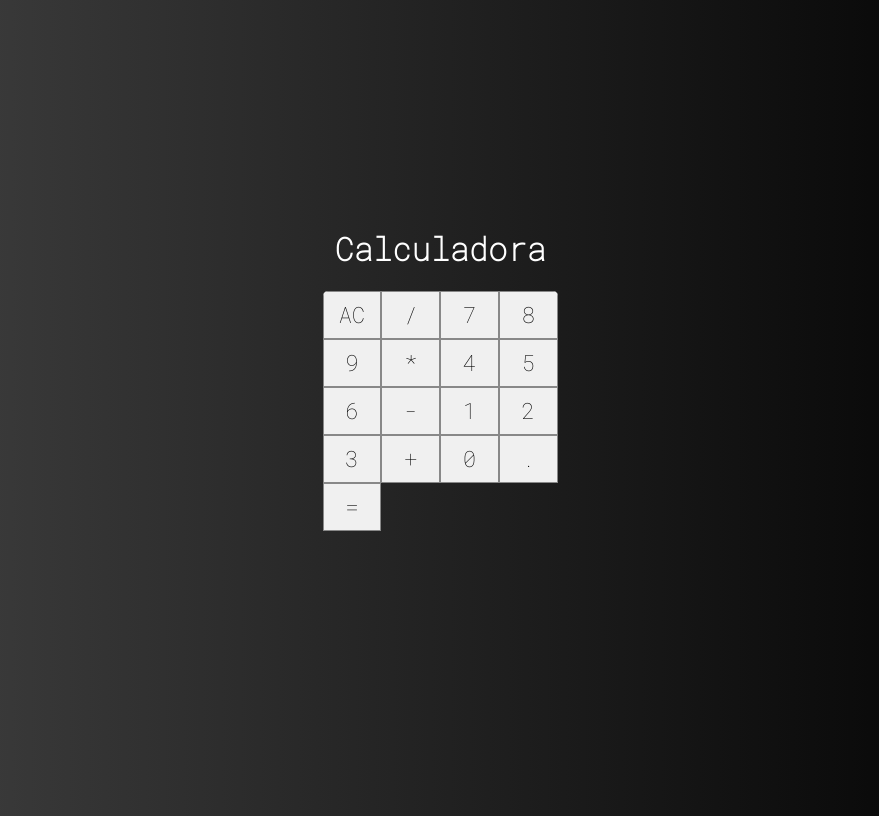
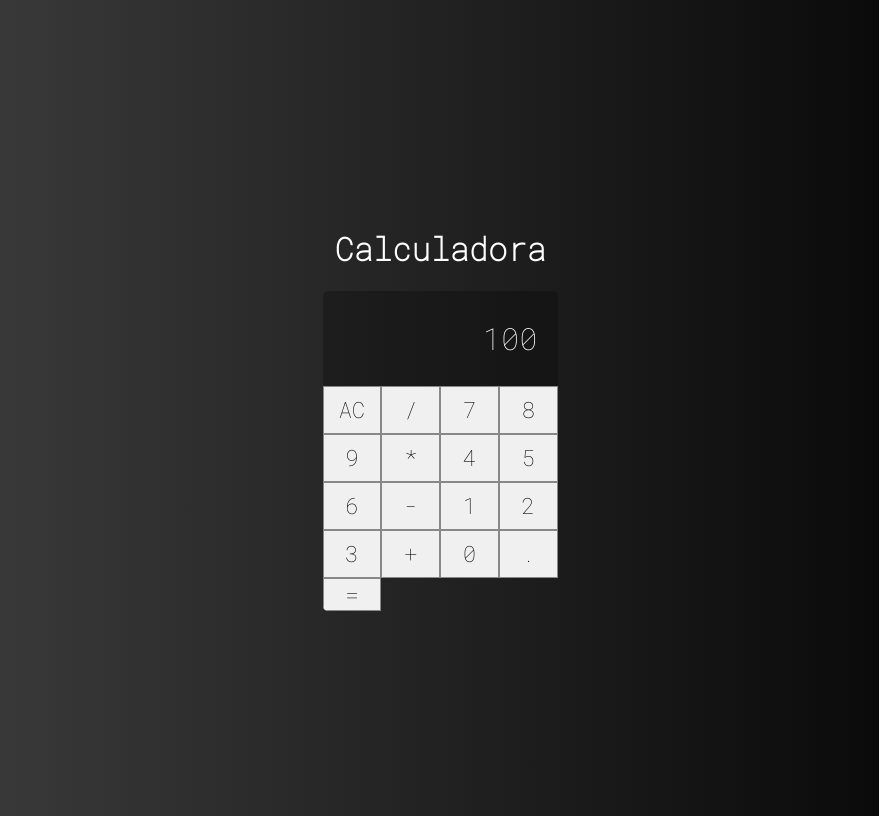
Before and after one commit to AdrielProg/calculator, a React (Create React App) app: page / in a window 1280 px wide. Shown: the whole page, without its empty margins (200-1079 px from the left). Built offline with nearby package versions, Linux system fonts and the light colour scheme.

Commit message:
setting the display layout

```diff
--- /dev/null
+++ b/src/components/Display.css
@@ -0,0 +1,10 @@
+.display{
+    grid-column: span 4;
+    background-color: #0004;
+
+    display: flex;
+    justify-content: flex-end;
+    align-items: center;
+    padding: 20px;
+    font-size: 1.9em;
+}
--- /dev/null
+++ b/src/components/Display.jsx
@@ -0,0 +1,8 @@
+import React from "react";
+import './Display.css'
+
+const Display = ({valeu}) => {
+   return <div className="display"> {valeu} </div>
+}
+
+export default Display
--- a/src/index.css
+++ b/src/index.css
@@ -13,5 +13,5 @@ body{
   align-items: center;
   text-align: center;
   color: #fff;
-  background: linear-gradient(to right, #434343, #000000); /* W3C, IE 10+/ Edge, Firefox 16+, Chrome 26+, Opera 12+, Safari 7+ */
+  background: linear-gradient(to right, #434343, #000000);
 }
--- a/src/main/Calculator.css
+++ b/src/main/Calculator.css
@@ -3,7 +3,8 @@
     width: 235px;
     border-radius: 5px;
     overflow: hidden;
+
     display: grid;
     grid-template-columns: repeat(4, 25%);
-    grid-template-rows: 48px 48px 48px 48px 48px;
+    grid-template-rows: 1fr 48px 48px 48px 48px;
 }
--- a/src/main/Calculator.jsx
+++ b/src/main/Calculator.jsx
@@ -1,12 +1,13 @@
 import React, {Component} from "react";
 import './Calculator.css'
 import Button from "../components/Button";
-
+import Display from "../components/Display.jsx";
 
 export default class Calculator extends Component {
     render(){
         return(
             <div className="calculator">
+                <Display valeu={100}/>
                 <Button label="AC" />
                 <Button label="/" />
                 <Button label="7" />
@@ -27,5 +28,4 @@ export default class Calculator extends Component {
             </div>
         )
     }
-
 }
```
